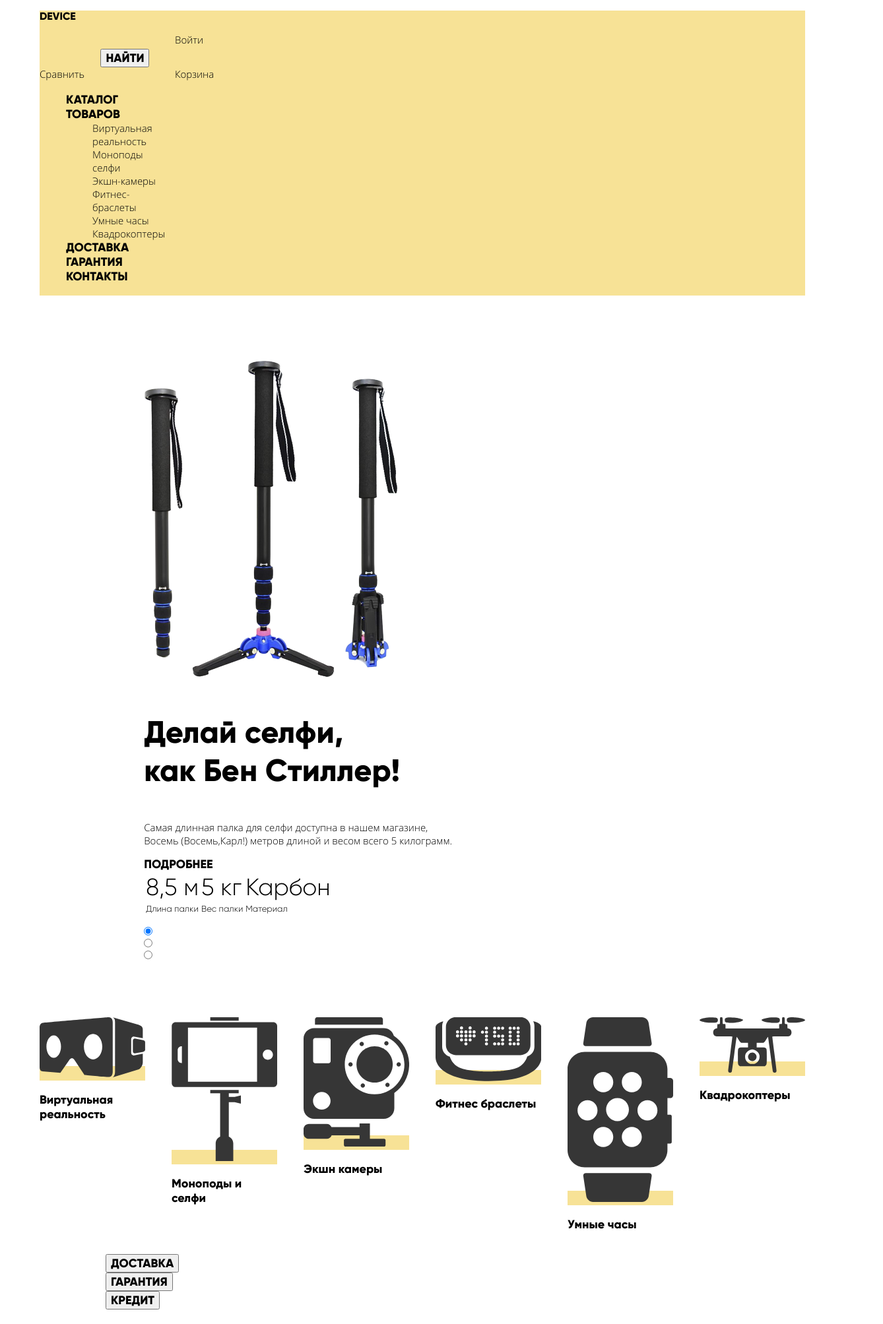
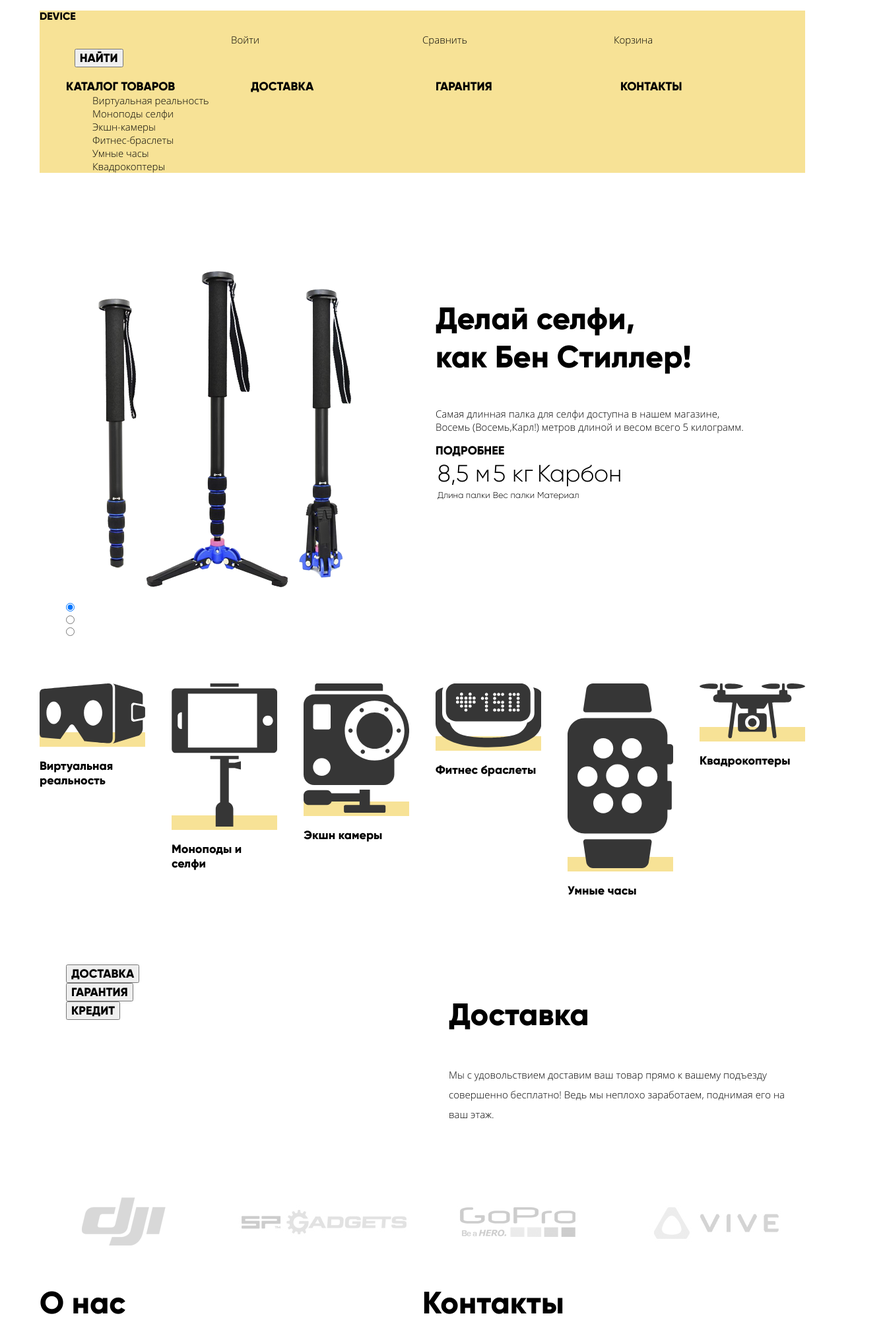
Before and after one commit to htmlacademy-htmlcss/1725809-device-30, a plain HTML site: page 5/index.html in a window 1280 px wide. Shown: the top 2007 px of the page at 66% size, 1338 px wide, since content can reach past the window. Drawn offline with Linux system fonts and the light colour scheme.

Commit message:
:heavy_check_mark: Сборка #5

```diff
--- a/5/css/style.css
+++ b/5/css/style.css
@@ -73,19 +73,17 @@ img{
 }
 .main-header-wrapper{
   display: grid;
-  grid-template-columns: min-content 1fr;
+  grid-template-columns: 1fr 1fr 1fr 1fr;
 }
-.main-header-navigation{
+.main-header-menu{
   display: grid;
-  grid-template-columns: min-content 1fr;
+  grid-template-columns: 1fr 1fr 1fr 1fr;
 }
-.slider{
+.slider-item{
   width: 1024px;
-  min-height: 506px;
   margin: 0 auto;
   display: grid;
   grid-template-columns: 1fr 1fr;
-  margin-top: -146px;
 }
 .categories-list{
   display: grid;
@@ -94,9 +92,9 @@ img{
   padding: 0;
   column-gap: 40px;
 }
-.services{
+.services-container{
   display: grid;
-  grid-template-columns: 1fr 2fr;
+  grid-template-columns: 1fr 1fr;
 }
 .brands-list{
   display: grid;
@@ -112,6 +110,11 @@ img{
 .main-footer{
   display: grid;
   grid-template-rows: 1fr 1fr 1fr;
+}
+.footer-links-list{
+  display: grid;
+  grid-template-columns: 1fr 1fr 1fr;
+
 }
 
 /* Container */
--- a/5/index.html
+++ b/5/index.html
@@ -175,7 +175,7 @@
       </section>
       <section class="services">
         <h2 class="visually-hidden">Подуслуги компании</h2> <!-- спрячу потом -->
-        <div class="container">
+        <div class="container services-container">
           <ul class="services-navigation">
             <li class="services-tab current">
                 <button class="services-button">Доставка</button>
```
